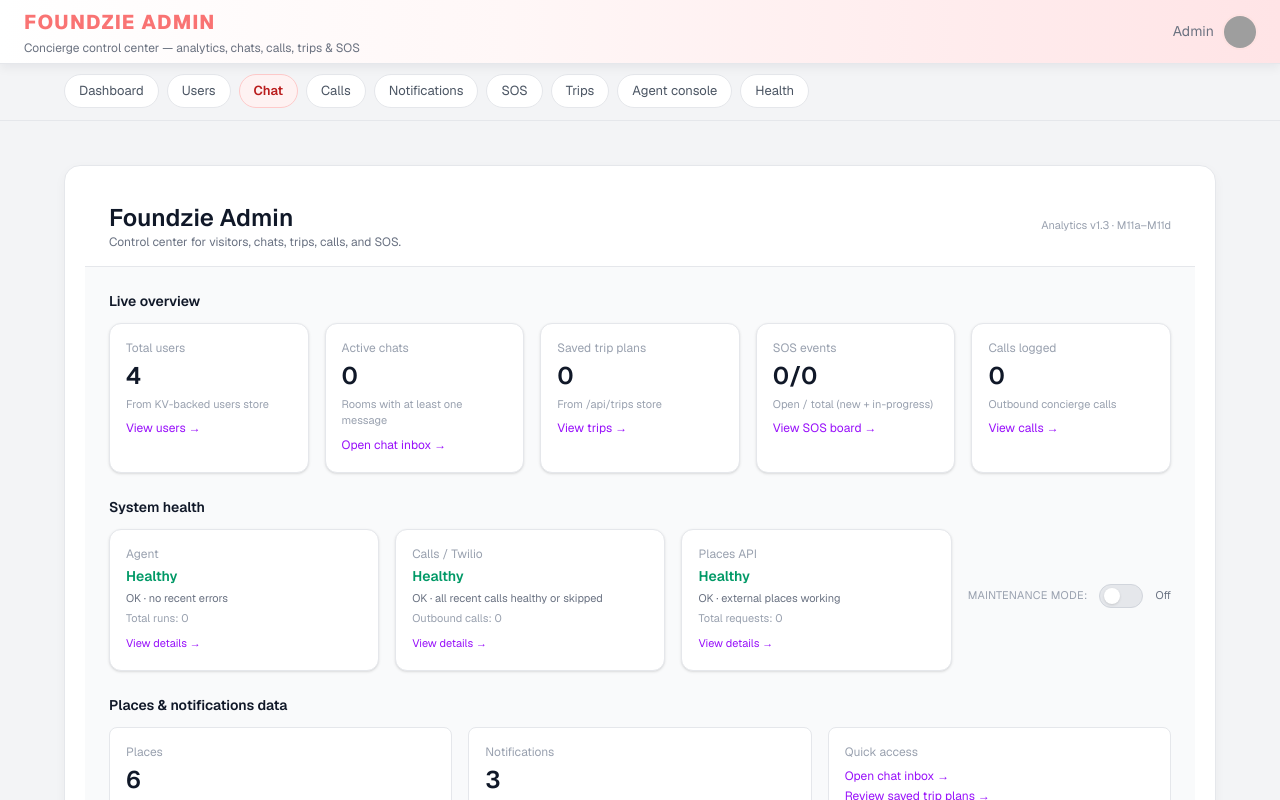
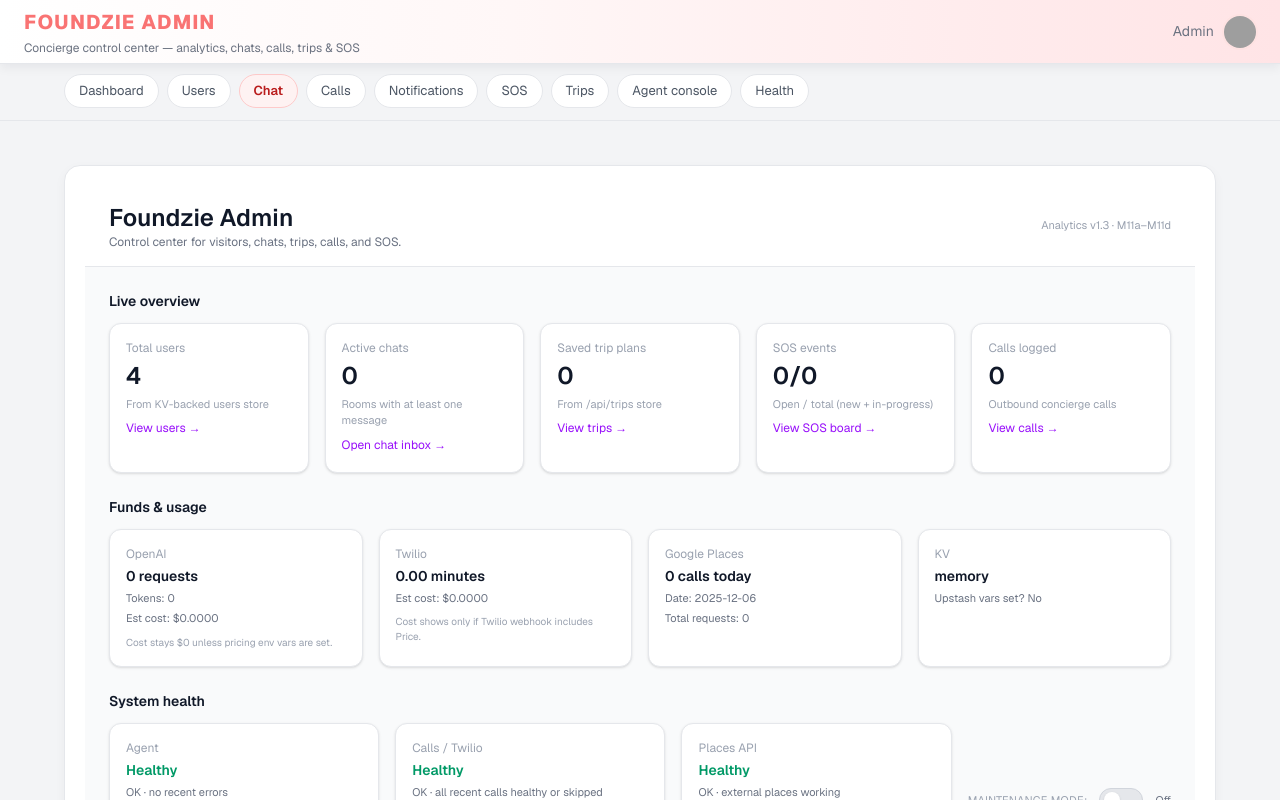
Before and after one commit to Foundzie/foundzie-v2, a Next.js app: page /admin in a window 1280 px wide. Built offline with nearby package versions, Linux system fonts and the light colour scheme; grey boxes are pictures that could not be loaded.

Commit message:
M15: add Funds & Usage section to admin dashboard (OpenAI/Twilio/Places/KV)

```diff
--- a/src/app/admin/page.tsx
+++ b/src/app/admin/page.tsx
@@ -10,10 +10,7 @@ import { listRooms } from "@/app/api/chat/store";
 import { listEvents } from "@/app/api/sos/store";
 import { listCallLogs } from "@/app/api/calls/store";
 import { listTrips } from "@/app/api/trips/store";
-import {
-  getHealthSnapshot,
-  type HealthSnapshot,
-} from "@/app/api/health/store";
+import { getHealthSnapshot, type HealthSnapshot } from "@/app/api/health/store";
 
 import MaintenanceToggle from "./MaintenanceToggle";
 
@@ -23,8 +20,7 @@ type AdminNotification = (typeof mockNotifications)[number];
 
 // ---- Build info (M11d) ----------------------------------------------
 
-const BUILD_VERSION =
-  process.env.NEXT_PUBLIC_FOUNDZIE_VERSION || "v0.11d-dev";
+const BUILD_VERSION = process.env.NEXT_PUBLIC_FOUNDZIE_VERSION || "v0.11d-dev";
 
 const BUILD_MILESTONE =
   process.env.NEXT_PUBLIC_FOUNDZIE_MILESTONE || "M11a–M11d";
@@ -41,6 +37,16 @@ const BUILD_TIME =
     hour: "2-digit",
     minute: "2-digit",
   });
+
+function dollars(n?: number | null) {
+  const v = Number(n || 0);
+  return `$${v.toFixed(4)}`;
+}
+
+function minutesFromSec(sec?: number | null) {
+  const s = Number(sec || 0);
+  return (s / 60).toFixed(2);
+}
 
 export default async function AdminPage() {
   // Fetch live stats + health in parallel
@@ -75,6 +81,22 @@ export default async function AdminPage() {
     (health.places?.osmFallbacks ?? 0) +
       (health.places?.localFallbacks ?? 0) ===
     0;
+
+  // ----- Funds & usage (M15) -----------------------------------------
+
+  const openAiReq = health.agent?.openaiRequests ?? 0;
+  const openAiTokens = health.agent?.openaiTotalTokens ?? 0;
+  const openAiCost = health.agent?.openaiEstimatedCostUsd ?? 0;
+
+  const twilioMinutes = minutesFromSec(
+    health.calls?.twilioTotalDurationSec ?? 0
+  );
+  const twilioCost = health.calls?.twilioEstimatedCostUsd ?? 0;
+
+  const googleCallsToday = health.places?.googleCallsToday ?? 0;
+  const googleCallsDate = health.places?.googleCallsDate ?? "—";
+
+  const kvMode = health.kv?.mode ?? "unknown";
 
   return (
     <main className="min-h-screen bg-gray-50">
@@ -187,12 +209,76 @@ export default async function AdminPage() {
           </div>
         </section>
 
+        {/* ✅ FUNDS & USAGE (M15) */}
+        <section>
+          <h2 className="text-sm font-semibold text-gray-900 mb-3">
+            Funds & usage
+          </h2>
+
+          <div className="grid grid-cols-1 md:grid-cols-4 gap-4">
+            {/* OpenAI */}
+            <div className="bg-white border border-gray-200 rounded-xl p-4 shadow-sm">
+              <p className="text-xs text-gray-400 mb-1">OpenAI</p>
+              <p className="text-sm font-semibold text-gray-900">
+                {openAiReq} requests
+              </p>
+              <p className="text-[11px] text-gray-500 mt-1">
+                Tokens: {openAiTokens}
+              </p>
+              <p className="text-[11px] text-gray-500 mt-1">
+                Est cost: {dollars(openAiCost)}
+              </p>
+              <p className="text-[10px] text-gray-400 mt-2">
+                Cost stays $0 unless pricing env vars are set.
+              </p>
+            </div>
+
+            {/* Twilio */}
+            <div className="bg-white border border-gray-200 rounded-xl p-4 shadow-sm">
+              <p className="text-xs text-gray-400 mb-1">Twilio</p>
+              <p className="text-sm font-semibold text-gray-900">
+                {twilioMinutes} minutes
+              </p>
+              <p className="text-[11px] text-gray-500 mt-1">
+                Est cost: {dollars(twilioCost)}
+              </p>
+              <p className="text-[10px] text-gray-400 mt-2">
+                Cost shows only if Twilio webhook includes Price.
+              </p>
+            </div>
+
+            {/* Places */}
+            <div className="bg-white border border-gray-200 rounded-xl p-4 shadow-sm">
+              <p className="text-xs text-gray-400 mb-1">Google Places</p>
+              <p className="text-sm font-semibold text-gray-900">
+                {googleCallsToday} calls today
+              </p>
+              <p className="text-[11px] text-gray-500 mt-1">
+                Date: {googleCallsDate}
+              </p>
+              <p className="text-[11px] text-gray-500 mt-1">
+                Total requests: {health.places?.totalRequests ?? 0}
+              </p>
+            </div>
+
+            {/* KV */}
+            <div className="bg-white border border-gray-200 rounded-xl p-4 shadow-sm">
+              <p className="text-xs text-gray-400 mb-1">KV</p>
+              <p className="text-sm font-semibold text-gray-900">{kvMode}</p>
+              <p className="text-[11px] text-gray-500 mt-1">
+                Upstash vars set? {kvMode === "upstash" ? "Yes" : "No"}
+              </p>
+            </div>
+          </div>
+        </section>
+
         {/* SYSTEM HEALTH ROW + MAINTENANCE */}
         <section className="flex items-center justify-between gap-4">
           <div className="flex-1">
             <h2 className="text-sm font-semibold text-gray-900 mb-3">
               System health
             </h2>
+
             <div className="grid grid-cols-1 md:grid-cols-3 gap-4">
               {/* Agent health */}
               <div className="bg-white border border-gray-200 rounded-xl p-4 shadow-sm">
@@ -204,14 +290,22 @@ export default async function AdminPage() {
                 >
                   {agentHealthy ? "Healthy" : "Attention needed"}
                 </p>
+
                 <p className="text-[11px] text-gray-500 mt-1">
                   {agentHealthy
                     ? "OK · no recent errors"
                     : `Recent errors: ${health.agent?.recentErrors ?? 0}`}
                 </p>
+
                 <p className="text-[11px] text-gray-400 mt-1">
                   Total runs: {health.agent?.totalRuns ?? 0}
                 </p>
+
+                {/* NEW: differentiate agent card */}
+                <p className="text-[11px] text-gray-400 mt-1">
+                  OpenAI tokens: {health.agent?.openaiTotalTokens ?? 0}
+                </p>
+
                 <Link
                   href="/admin/health#agent"
                   className="mt-2 inline-block text-[11px] text-purple-600 hover:underline"
@@ -230,6 +324,7 @@ export default async function AdminPage() {
                 >
                   {callsHealthy ? "Healthy" : "Issues detected"}
                 </p>
+
                 <p className="text-[11px] text-gray-500 mt-1">
                   {callsHealthy
                     ? "OK · all recent calls healthy or skipped"
@@ -237,9 +332,16 @@ export default async function AdminPage() {
                         health.calls?.twilioSkipped ?? 0
                       }`}
                 </p>
+
                 <p className="text-[11px] text-gray-400 mt-1">
                   Outbound calls: {health.calls?.totalCalls ?? 0}
                 </p>
+
+                {/* NEW: differentiate calls card */}
+                <p className="text-[11px] text-gray-400 mt-1">
+                  Minutes: {twilioMinutes} · Est: {dollars(twilioCost)}
+                </p>
+
                 <Link
                   href="/admin/health#calls"
                   className="mt-2 inline-block text-[11px] text-purple-600 hover:underline"
@@ -258,6 +360,7 @@ export default async function AdminPage() {
                 >
                   {placesHealthy ? "Healthy" : "Using fallbacks"}
                 </p>
+
                 <p className="text-[11px] text-gray-500 mt-1">
                   {placesHealthy
                     ? "OK · external places working"
@@ -265,9 +368,16 @@ export default async function AdminPage() {
                         health.places?.osmFallbacks ?? 0
                       }, local: ${health.places?.localFallbacks ?? 0}`}
                 </p>
+
                 <p className="text-[11px] text-gray-400 mt-1">
                   Total requests: {health.places?.totalRequests ?? 0}
                 </p>
+
+                {/* NEW: differentiate places card */}
+                <p className="text-[11px] text-gray-400 mt-1">
+                  Google calls today: {googleCallsToday}
+                </p>
+
                 <Link
                   href="/admin/health#places"
                   className="mt-2 inline-block text-[11px] text-purple-600 hover:underline"
@@ -379,9 +489,7 @@ export default async function AdminPage() {
                   className="border-b last:border-b-0 pb-3 last:pb-0"
                 >
                   <div className="flex items-center justify-between">
-                    <p className="text-sm font-medium text-gray-900">
-                      {n.title}
-                    </p>
+                    <p className="text-sm font-medium text-gray-900">{n.title}</p>
                     <span className="text-[10px] uppercase text-gray-400">
                       {n.type}
                     </span>
@@ -424,9 +532,7 @@ export default async function AdminPage() {
                       {typeof place.distanceMiles === "number"
                         ? ` · ${place.distanceMiles} mi`
                         : ""}
-                      {place.openUntil
-                        ? ` · open until ${place.openUntil}`
-                        : ""}
+                      {place.openUntil ? ` · open until ${place.openUntil}` : ""}
                       {typeof place.rating === "number"
                         ? ` · ★ ${place.rating}`
                         : ""}
@@ -451,9 +557,7 @@ export default async function AdminPage() {
           </h2>
           <div className="bg-white border border-gray-200 rounded-xl p-4 shadow-sm text-xs text-gray-600 flex flex-col sm:flex-row sm:items-center sm:justify-between gap-3">
             <div>
-              <p className="font-semibold text-gray-900 mb-1">
-                {BUILD_VERSION}
-              </p>
+              <p className="font-semibold text-gray-900 mb-1">{BUILD_VERSION}</p>
               <p className="text-[11px] text-gray-500">
                 Current milestone: {BUILD_MILESTONE}
               </p>
```
